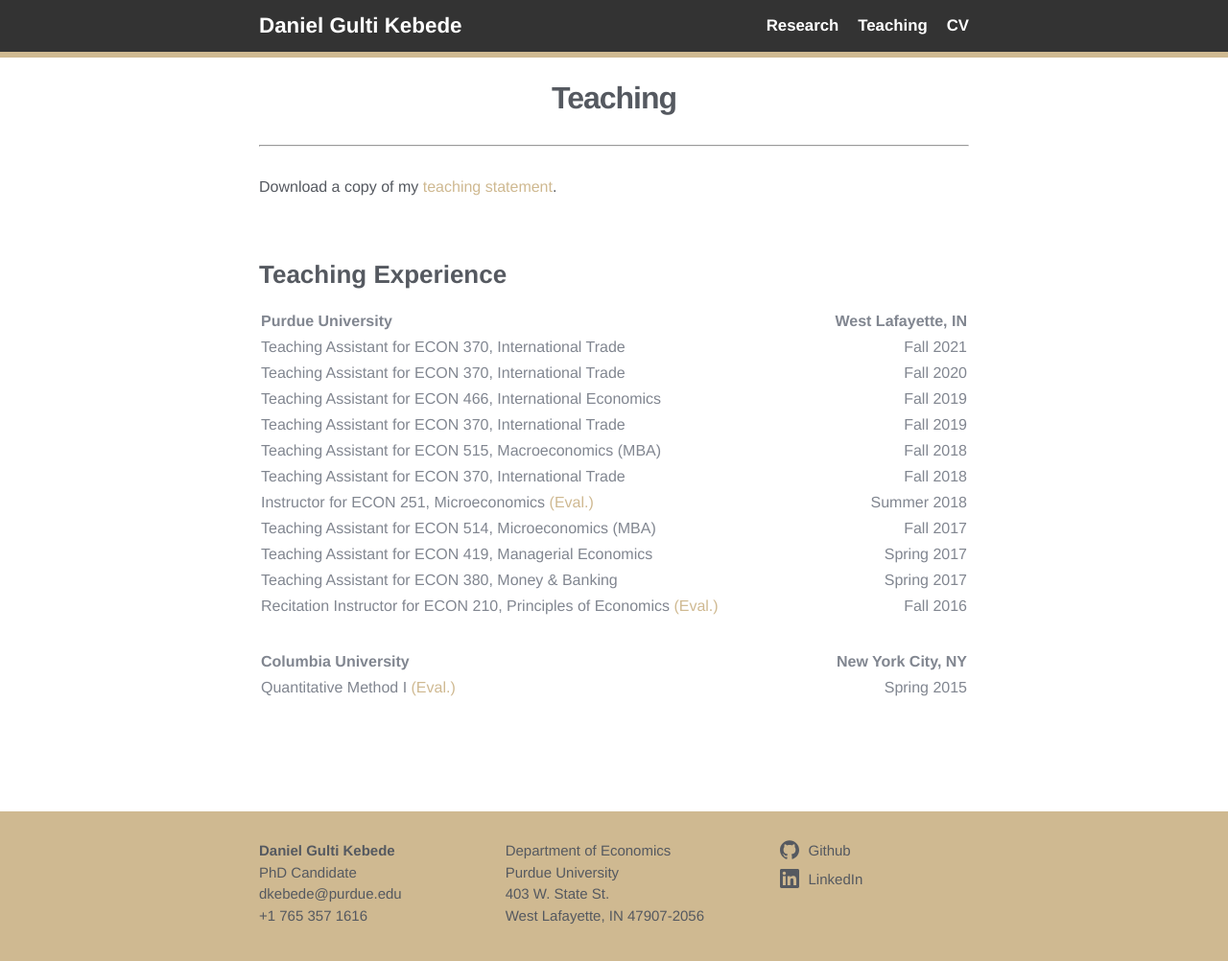
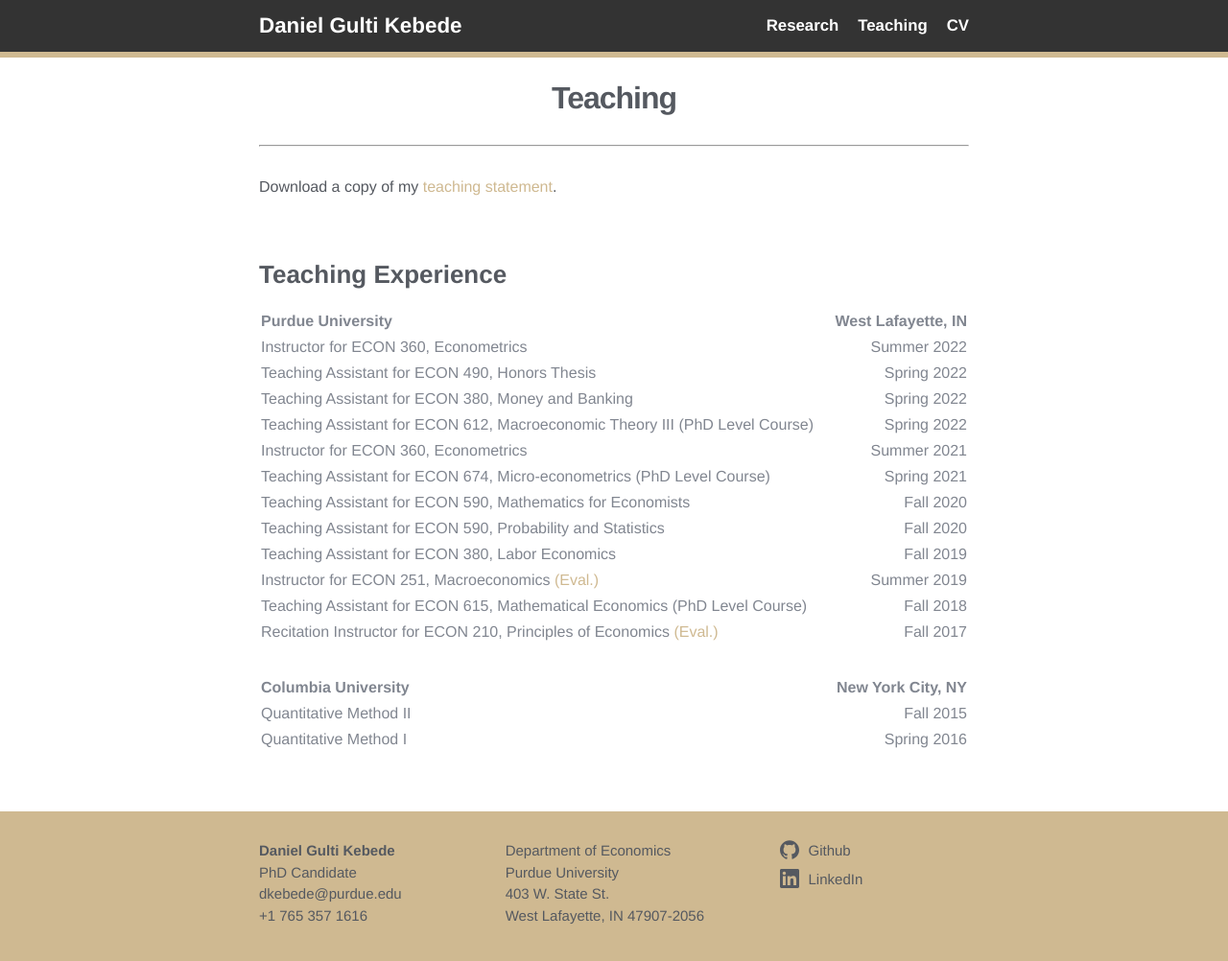
Before and after one commit to dangulti/dangulti.github.io, a Jekyll site: the page built from teaching.md, in a window 1280 px wide and 1026 px high. Shown: the top 1002 px of the window at 96% size. Built offline with Jekyll 4.4.1, drawn with Linux system fonts in a browser that asks for light colours.

Commit message:
change_6

```diff
--- a/teaching.md
+++ b/teaching.md
@@ -10,26 +10,28 @@ Teaching Statement:
 --->
 ***
 
-Download a copy of my [teaching statement](../assets/docs/teaching.pdf).
+Download a copy of my [teaching statement](../assets/docs/Dan_teaching.pdf).
 
 ### Teaching Experience
 
 | Purdue University | West Lafayette, IN |
 | ----------- | ----------: |
-| Teaching Assistant for ECON 370, International Trade | Fall 2021 |
-| Teaching Assistant for ECON 370, International Trade | Fall 2020 |
-| Teaching Assistant for ECON 466, International Economics | Fall 2019 |
-| Teaching Assistant for ECON 370, International Trade | Fall 2019 |
-| Teaching Assistant for ECON 515, Macroeconomics (MBA) | Fall 2018 |
-| Teaching Assistant for ECON 370, International Trade | Fall 2018 |
-| Instructor for ECON 251, Microeconomics [(Eval.)](../assets/docs/reasner_eval_251_su18.pdf) | Summer 2018 |
-| Teaching Assistant for ECON 514, Microeconomics (MBA) | Fall 2017 |
-| Teaching Assistant for ECON 419, Managerial Economics | Spring 2017 |
-| Teaching Assistant for ECON 380, Money & Banking | Spring 2017 |
-| Recitation Instructor for ECON 210, Principles of Economics [(Eval.)](../assets/docs/reasner_eval_210_fa16.pdf) | Fall 2016 |
+| Instructor for ECON 360, Econometrics | Summer 2022 |
+| Teaching Assistant for ECON 490, Honors Thesis | Spring 2022 |
+| Teaching Assistant for ECON 380, Money and Banking | Spring 2022 |
+| Teaching Assistant for ECON 612, Macroeconomic Theory III (PhD Level Course) | Spring 2022 |
+| Instructor for ECON 360, Econometrics | Summer 2021 |
+| Teaching Assistant for ECON 674, Micro-econometrics (PhD Level Course) | Spring 2021 |
+| Teaching Assistant for ECON 590, Mathematics for Economists | Fall 2020 |
+| Teaching Assistant for ECON 590, Probability and Statistics | Fall 2020|
+| Teaching Assistant for ECON 380, Labor Economics | Fall 2019|
+| Instructor for ECON 251, Macroeconomics [(Eval.)](../assets/docs/Daniel_eval_251_su18.pdf) | Summer 2019 |
+| Teaching Assistant for ECON 615, Mathematical Economics (PhD Level Course)| Fall 2018 |
+| Recitation Instructor for ECON 210, Principles of Economics [(Eval.)](../assets/docs/Daniel_eval_210_fa16.pdf) | Fall 2017|
 {:.custom-table}
 
 | Columbia University | New York City, NY |
 | ----------- | ----------: |
-| Quantitative Method I [(Eval.)](../assets/docs/dan.pdf) | Spring 2015 |
+| Quantitative Method II | Fall 2015 |
+| Quantitative Method I | Spring 2016 |
 {:.custom-table}
```
Also changed, not shown: 8 other files.
